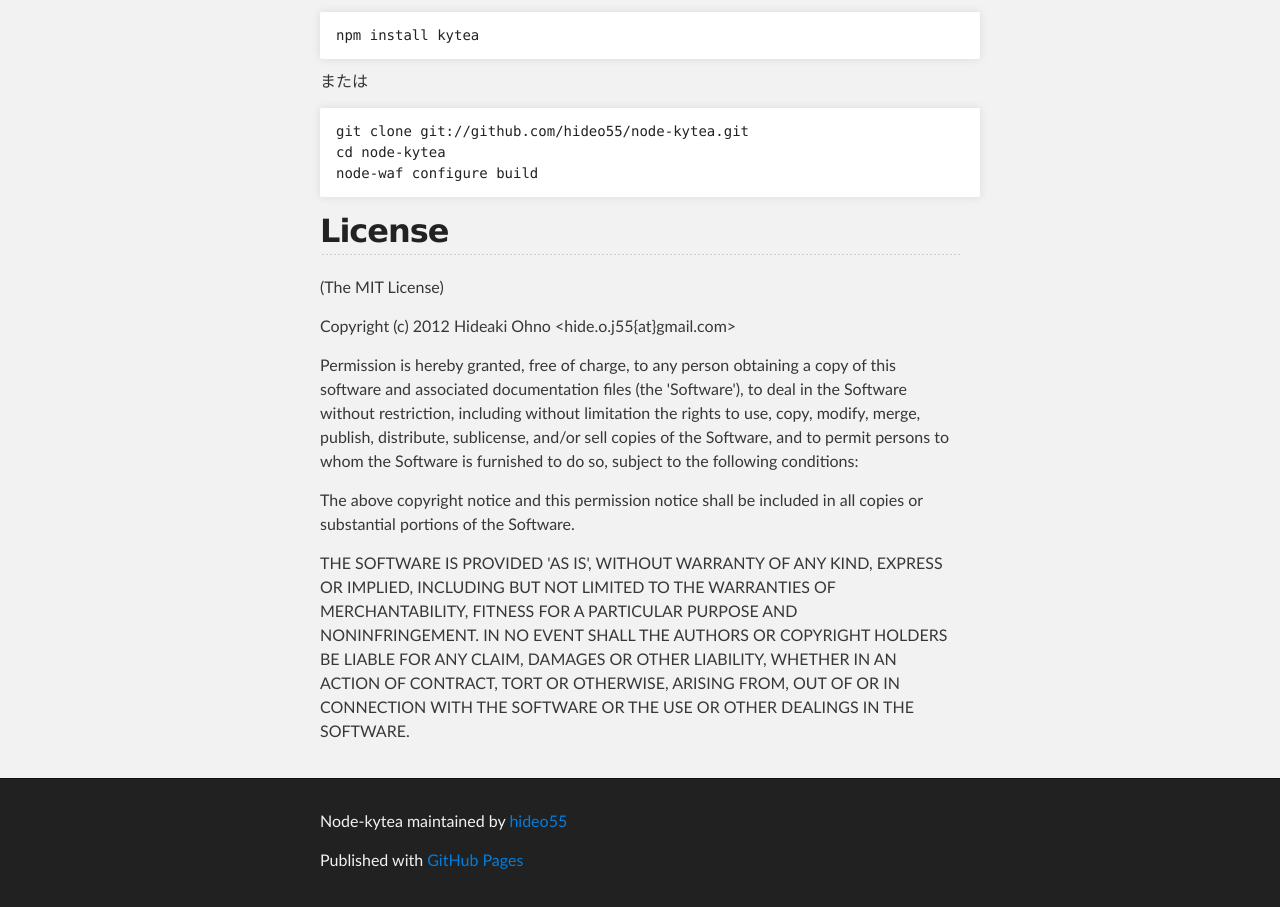
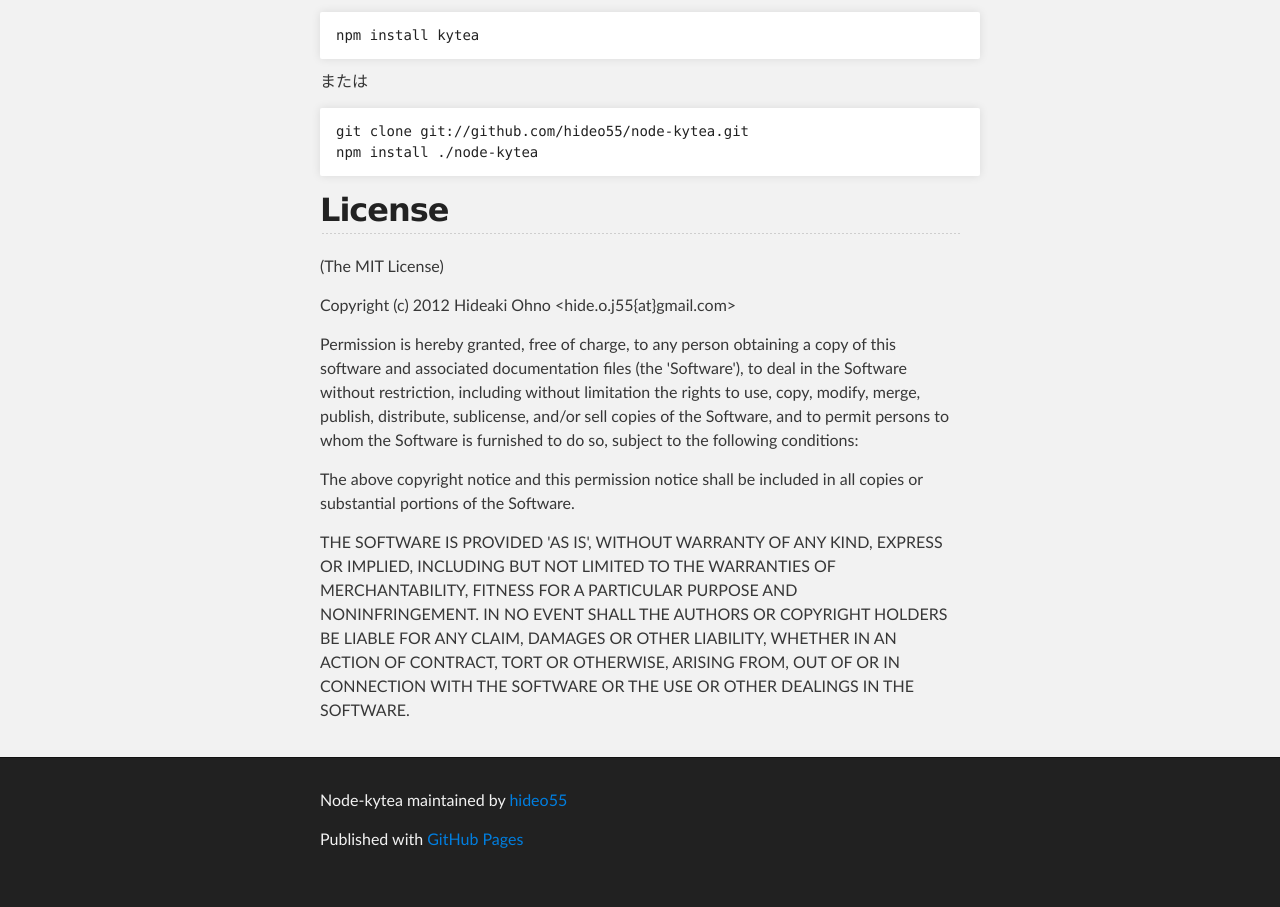
Before and after one commit to hideo55/node-kytea, a plain HTML site: page index.html in a window 1280 px wide. Shown: the part 2906-3813 px from the top of the page. After the commit the page ends 3792 px from the top, so only its background shows below. Drawn offline with Linux system fonts and the light colour scheme.

Commit message:
Change installation document

```diff
--- a/index.html
+++ b/index.html
@@ -177,8 +177,7 @@
 <p>または</p>
 
 <pre lang="shell"><code>git clone git://github.com/hideo55/node-kytea.git
-cd node-kytea
-node-waf configure build
+npm install ./node-kytea
 </code></pre>
 
 <h2>License</h2>
```
